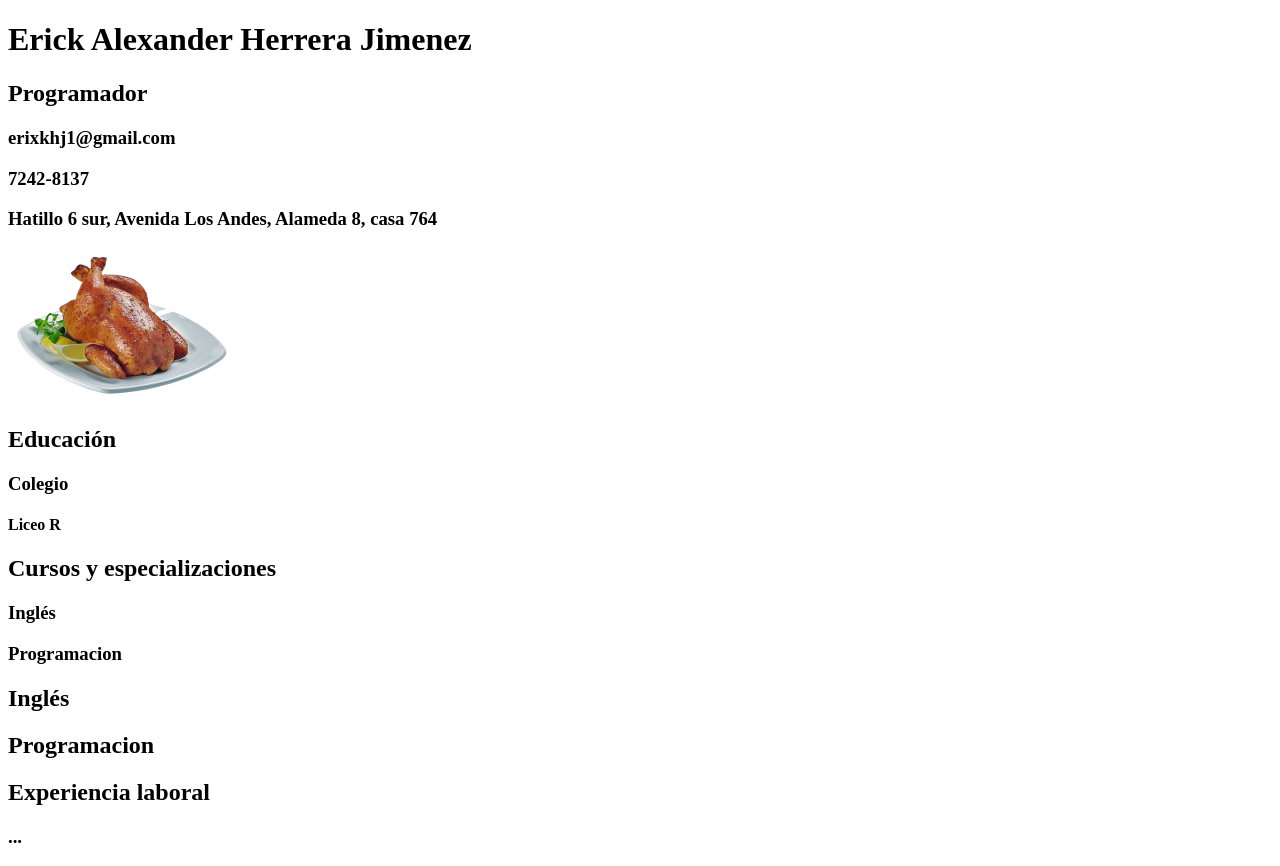
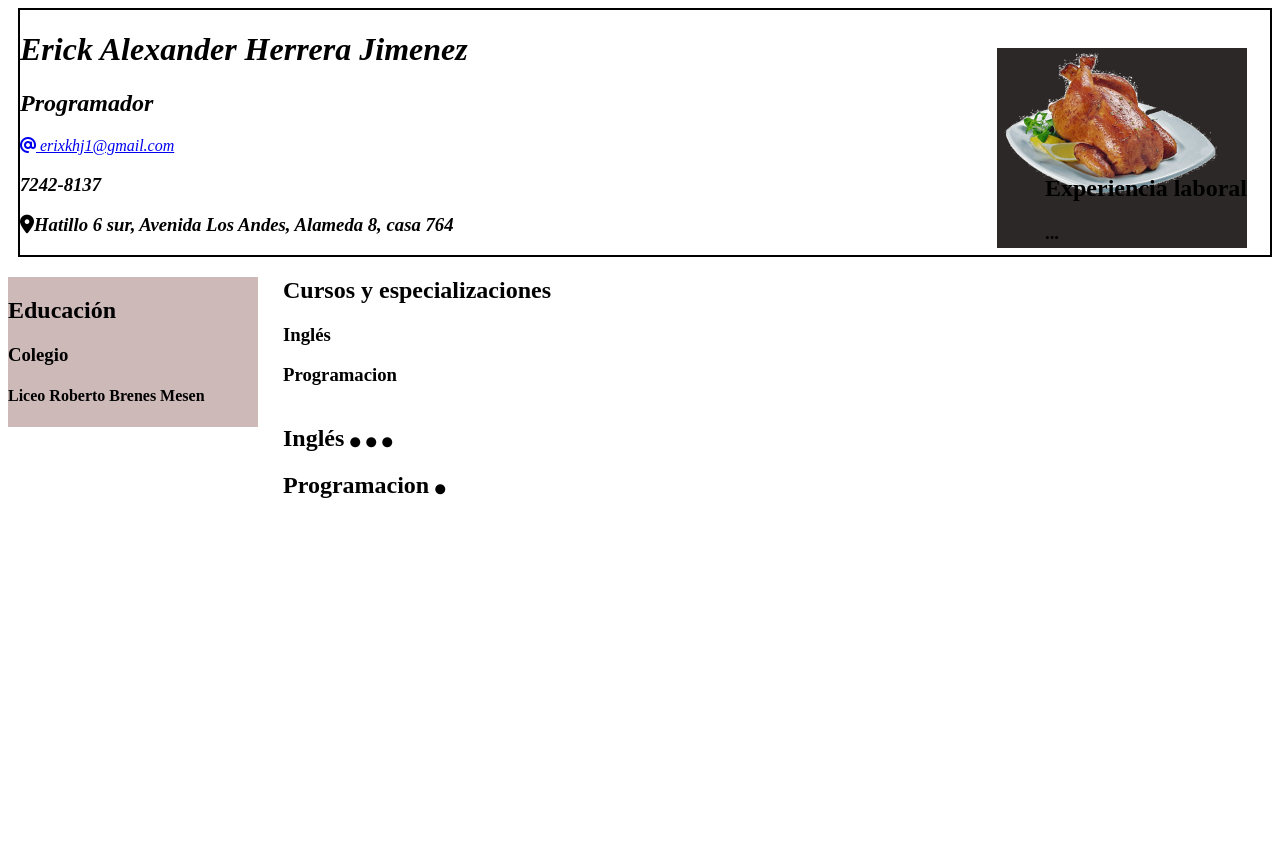
Before and after one commit to ErickHJ1/Curriculum, a plain HTML site: page index.html in a window 1280 px wide. After the commit the page ends 800 px from the top, so only its background shows below. Drawn offline with Linux system fonts and the light colour scheme.

Commit message:
hice multiples cambios como añadir cuadros en los textos correspondientes, ademas de añadir una imagen como placeholder para mi foto

```diff
--- a/index.css
+++ b/index.css
@@ -0,0 +1,49 @@
+.cabezero {
+    border: 2px solid black;
+    font-style: italic;
+    margin-left: 10px;
+}
+
+
+
+.foto {
+    float: right;
+    margin-bottom: auto;
+
+}
+
+.cuadrado {
+    width: 250px;
+    height: 200px;
+    background-color: rgb(45, 40, 40);
+    margin-top: 40px;
+    margin-right: 25px;
+    float: right;
+
+}
+
+.cuerpo1 {
+    float: left;
+    margin-bottom: 1px;
+}
+
+.experiencia {
+
+    margin-top: -250px;
+    margin-right: 25px;
+    float: right;
+}
+
+.educacion {
+    width: 250px;
+    height: 150px;
+    background-color: rgb(206, 185, 185);
+    margin-top: 20px;
+    margin-right: 25px;
+    float: left;
+}
+
+.puntuacion {
+    float: left;
+    margin-bottom: 0%;
+}
--- a/index.html
+++ b/index.html
@@ -4,35 +4,43 @@
     <meta charset="UTF-8">
     <meta name="viewport" content="width=device-width, initial-scale=1.0">
     <title>Document</title>
-    <h1>Erick Alexander Herrera Jimenez</h1>
-    <h2>Programador</h2>
-    <h3>erixkhj1@gmail.com</h3>
-    <h3>7242-8137</h3>
-    <h3>Hatillo 6 sur, Avenida Los Andes, Alameda 8, casa 764</h3>
-    <img src="/Curriculum/Estilos/Pollo.png" alt="FotoMia">
+    <link rel="stylesheet" href="index.css">
+    <script src="https://kit.fontawesome.com/c16f60e885.js" crossorigin="anonymous"></script>
+
+
+
 </head>
-<body>
+<body class="body">
+    <div class="cuadrado"><img src="/Curriculum/Estilos/Pollo.png" alt="pollo"></div>
 
-    <div>
+    <header class="cabezero">
+        <h1>Erick Alexander Herrera Jimenez</h1>
+        <h2>Programador</h2>
+        <a href="erixkhj1@gmail.com"><i class="fa-solid fa-at"></i> erixkhj1@gmail.com</a>
+        <h3>7242-8137</h3>
+        <h3>    <i class="fa-solid fa-location-dot"></i>Hatillo 6 sur, Avenida Los Andes, Alameda 8, casa 764</h3>
+        </header>
+    <div class="educacion">
     <h2>Educación</h2>
     <h3>Colegio</h3>
-    <h4>Liceo R</h4>
+    <h4>Liceo Roberto Brenes Mesen</h4>
     </div>
 
-        <div>
-        <h2>Cursos y especializaciones</h2>
-        <h3>Inglés</h3>
-        <h3>Programacion</h3>
+        <h2 class="Cursos">Cursos y especializaciones</h2>
+        <h3 class="Cursos">Inglés</h3>
+        <h3 class="Cursos">Programacion</h3>
         </div>
 
-            <div>
-            <h2>Inglés</h2>
-            <h2>Programacion</h2>
+
+            <div class="puntuacion">
+            <h2>Inglés <i class="fa-solid fa-circle" style="font-size: x-small;"></i> <i class="fa-solid fa-circle" style="font-size: x-small;"></i> <i class="fa-solid fa-circle" style="font-size: x-small;"> </i>
+                </h2>
+            <h2> Programacion <i class="fa-solid fa-circle" style="font-size: x-small;"></i> </h2>
             </div>
+                    <div class="experiencia">
+                    <h2 >Experiencia laboral</h2>
+                    <h3 id="trabajos">...</h3>
+                    </div>
+</body>
 
-                <div>
-                    <h2>Experiencia laboral</h2>
-                    <h3>...</h3>
-                </div>
-</body>
 </html>
```
